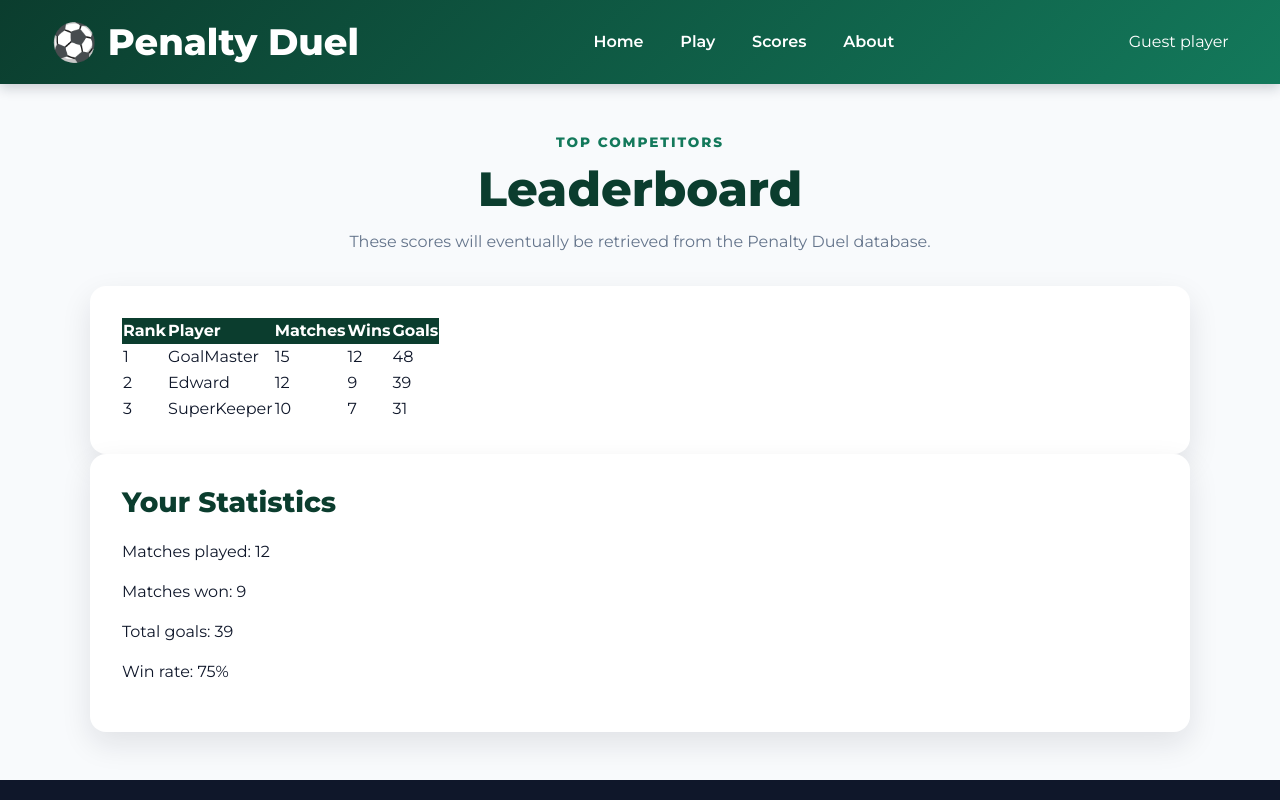
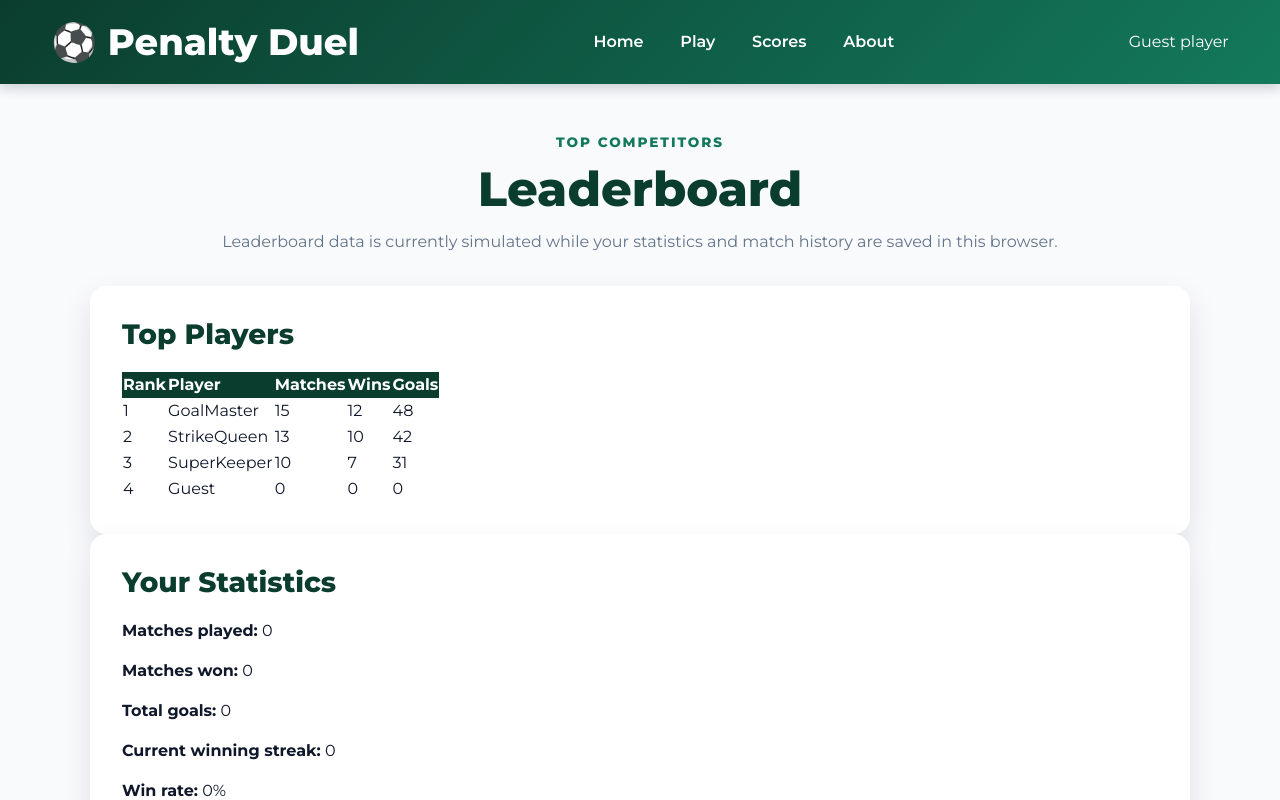
Before and after one commit to edwardgm07-source/startup, a React (Vite) app: page /scores in a window 1280 px wide. Shown: the top 800 px of the page. Built offline with nearby package versions, Linux system fonts and the light colour scheme.

Commit message:
Display saved statistics and match history

```diff
--- a/src/scores/scores.jsx
+++ b/src/scores/scores.jsx
@@ -1,20 +1,25 @@
-const players = [
+import { useEffect, useState } from 'react';
+
+import {
+  loadMatches,
+  loadStats,
+  loadUser,
+} from '../data/storage.js';
+
+const mockPlayers = [
   {
-    rank: 1,
     name: 'GoalMaster',
     matches: 15,
     wins: 12,
     goals: 48,
   },
   {
-    rank: 2,
-    name: 'Edward',
-    matches: 12,
-    wins: 9,
-    goals: 39,
+    name: 'StrikeQueen',
+    matches: 13,
+    wins: 10,
+    goals: 42,
   },
   {
-    rank: 3,
     name: 'SuperKeeper',
     matches: 10,
     wins: 7,
@@ -23,18 +28,61 @@ const players = [
 ];
 
 export function Scores() {
+  const [players, setPlayers] = useState([]);
+  const [stats, setStats] = useState(() => loadStats());
+  const [matches, setMatches] = useState(() => loadMatches());
+  const [loading, setLoading] = useState(true);
+
+  useEffect(() => {
+    const databaseTimer = setTimeout(() => {
+      const savedUser = loadUser();
+      const savedStats = loadStats();
+      const savedMatches = loadMatches();
+
+      const currentPlayer = {
+        name: savedUser?.name ?? 'Guest',
+        matches: savedStats.matches,
+        wins: savedStats.wins,
+        goals: savedStats.goals,
+      };
+
+      const leaderboard = [...mockPlayers, currentPlayer].sort(
+        (firstPlayer, secondPlayer) =>
+          secondPlayer.wins - firstPlayer.wins ||
+          secondPlayer.goals - firstPlayer.goals
+      );
+
+      setPlayers(leaderboard);
+      setStats(savedStats);
+      setMatches(savedMatches);
+      setLoading(false);
+    }, 600);
+
+    return () => clearTimeout(databaseTimer);
+  }, []);
+
+  const winRate =
+    stats.matches === 0
+      ? 0
+      : Math.round((stats.wins / stats.matches) * 100);
+
   return (
     <>
       <section className="page-heading">
         <p className="eyebrow">Top competitors</p>
         <h2>Leaderboard</h2>
         <p>
-          These scores will eventually be retrieved from the Penalty Duel
-          database.
+          Leaderboard data is currently simulated while your statistics
+          and match history are saved in this browser.
         </p>
       </section>
 
       <section className="game-card">
+        <h3>Top Players</h3>
+
+        {loading ? (
+          <p role="status">Loading leaderboard...</p>
+        ) : (
           <div className="table-responsive">
             <table>
               <thead>
@@ -48,9 +96,9 @@ export function Scores() {
               </thead>
 
               <tbody>
-              {players.map((player) => (
-                <tr key={player.name}>
-                  <td>{player.rank}</td>
+                {players.map((player, index) => (
+                  <tr key={`${player.name}-${index}`}>
+                    <td>{index + 1}</td>
                     <td>{player.name}</td>
                     <td>{player.matches}</td>
                     <td>{player.wins}</td>
@@ -60,14 +108,67 @@ export function Scores() {
               </tbody>
             </table>
           </div>
+        )}
       </section>
 
       <section className="game-card">
         <h3>Your Statistics</h3>
-        <p>Matches played: 12</p>
-        <p>Matches won: 9</p>
-        <p>Total goals: 39</p>
-        <p>Win rate: 75%</p>
+
+        <p>
+          <strong>Matches played:</strong> {stats.matches}
+        </p>
+
+        <p>
+          <strong>Matches won:</strong> {stats.wins}
+        </p>
+
+        <p>
+          <strong>Total goals:</strong> {stats.goals}
+        </p>
+
+        <p>
+          <strong>Current winning streak:</strong> {stats.streak}
+        </p>
+
+        <p>
+          <strong>Win rate:</strong> {winRate}%
+        </p>
+      </section>
+
+      <section className="game-card">
+        <h3>Recent Matches</h3>
+
+        {matches.length === 0 ? (
+          <p>No completed matches yet. Play a match to create history.</p>
+        ) : (
+          <div className="table-responsive">
+            <table>
+              <thead>
+                <tr>
+                  <th>Date</th>
+                  <th>Player</th>
+                  <th>Opponent</th>
+                  <th>Score</th>
+                  <th>Result</th>
+                </tr>
+              </thead>
+
+              <tbody>
+                {matches.map((match) => (
+                  <tr key={match.id}>
+                    <td>{match.date}</td>
+                    <td>{match.player}</td>
+                    <td>{match.opponent}</td>
+                    <td>
+                      {match.playerGoals}-{match.opponentGoals}
+                    </td>
+                    <td>{match.result}</td>
+                  </tr>
+                ))}
+              </tbody>
+            </table>
+          </div>
+        )}
       </section>
     </>
   );
```
Lines whose indentation alone changed are shown as unchanged.
